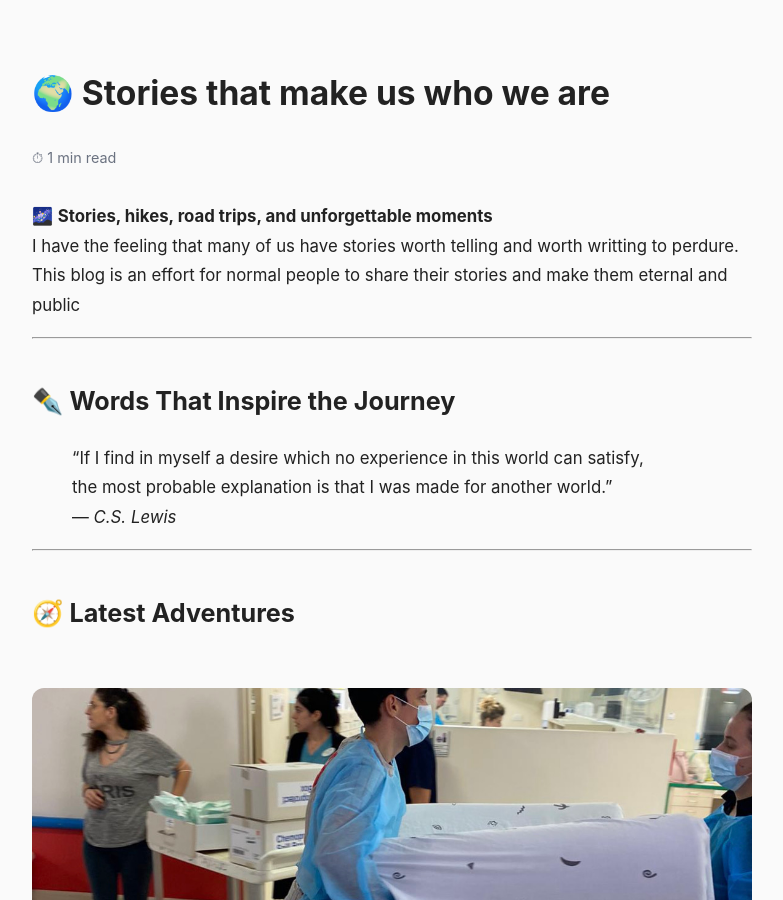
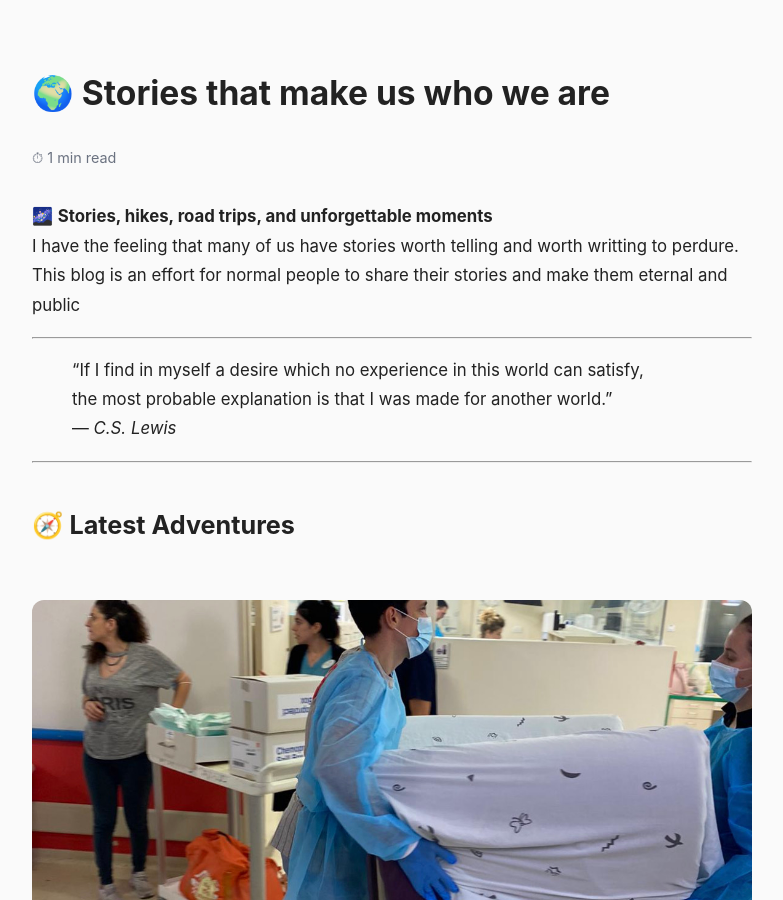
Before and after one commit to manuellyl04/thrilling-times, a Jekyll site: the page built from index.md, in a window 1280 px wide and 900 px high. Shown: the whole window, without its empty margins (248-1031 px from the left). Built offline with Jekyll 4.4.1, drawn with Linux system fonts in a browser that asks for light colours.

Commit message:
clean index

```diff
--- a/index.md
+++ b/index.md
@@ -9,8 +9,6 @@ title: Thrilling Times
 I have the feeling that many of us have stories worth telling and worth writting to perdure. This blog is an effort for normal people to share their stories and make them eternal and public
 
 ---
-
-## ✒️ Words That Inspire the Journey
 
 > “If I find in myself a desire which no experience in this world can satisfy,
 > the most probable explanation is that I was made for another world.”
```
Also changed, not shown: _posts/2021-08-01-manuel-lorenzo.md (line endings or trailing spaces).
